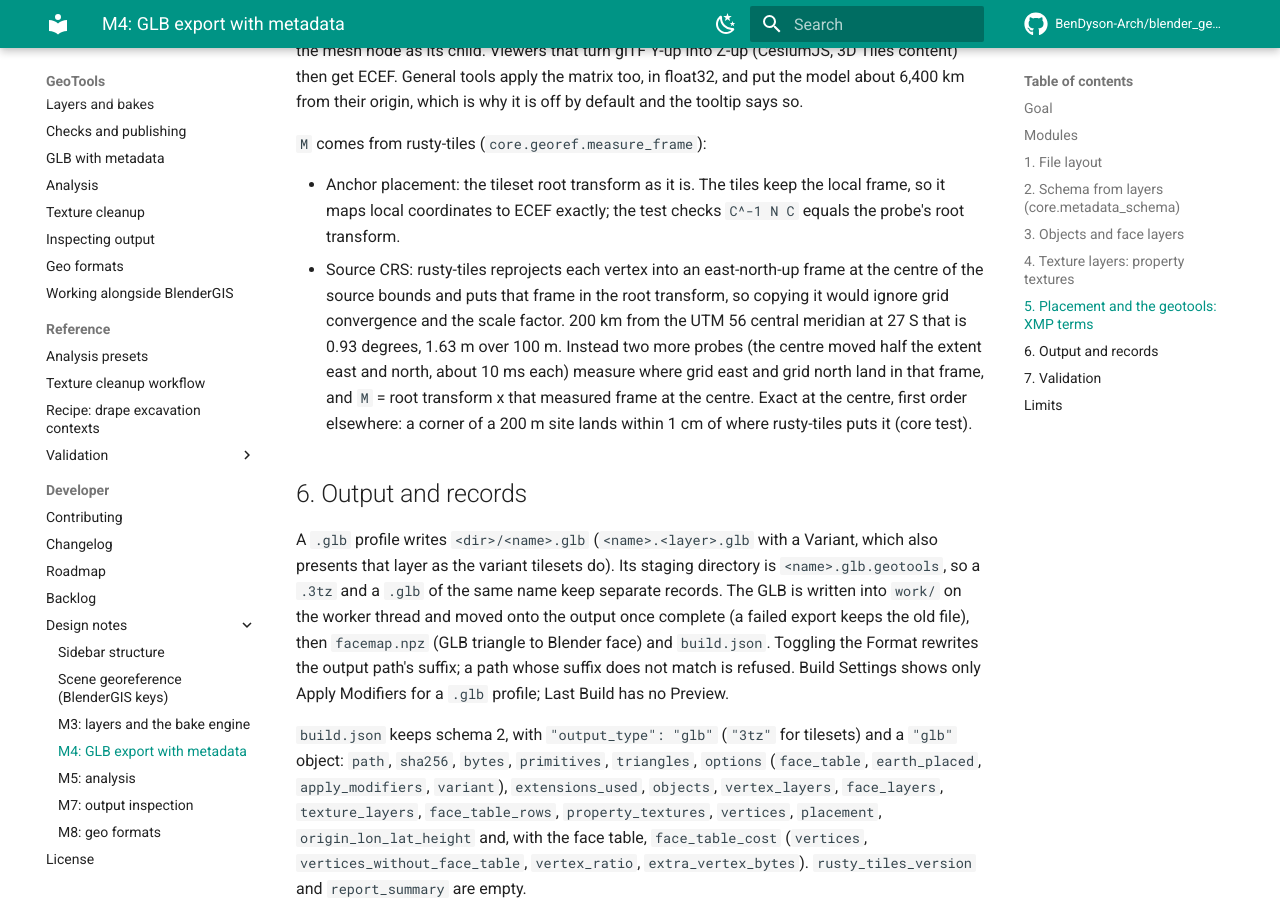
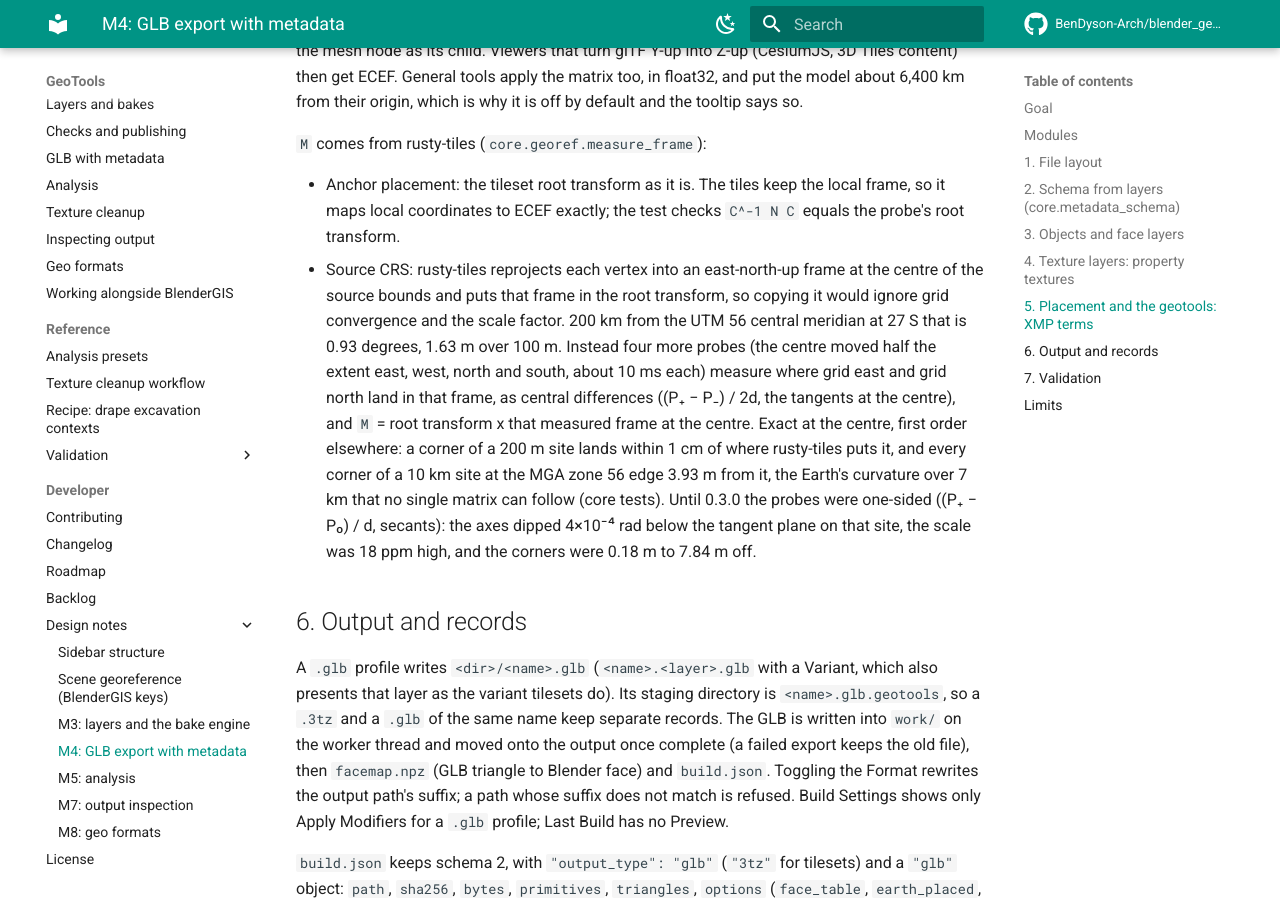
Before and after one commit to BenDyson-Arch/blender_geotools, an MkDocs documentation site: the page built from docs/design/m4-glb-metadata.md, in a window 1280 px wide and 900 px high, scrolled down 6651 px. Built offline with MkDocs 1.6.1 and Material for MkDocs 9.7.7, drawn with Linux system fonts in a browser that asks for light colours; comment, search, counter and statistics services are not loaded.

Commit message:
GLB metadata frame: measure the grid axes with central differences
measure_frame took each axis as (P+ - P0) / d, a secant, which dips below
the tangent plane by d / 2R and carries half the change of scale over the
step. On a 10 km site at the MGA zone 56 edge that tilted both axes by
3.9e-4 rad, made the scale 18 ppm high, and put the corners 0.18 m to
7.84 m from where rusty-tiles places them. Probe west and south too and
take (P+ - P-) / 2d: the tilt is below 1e-7 rad and every corner is 3.93 m
off, the curvature one matrix cannot follow.

Co-Authored-By: Claude Opus 5.5 <noreply@anthropic.com>

```diff
--- a/docs/design/m4-glb-metadata.md
+++ b/docs/design/m4-glb-metadata.md
@@ -266,11 +266,17 @@ says so.
   at the centre of the source bounds and puts that frame in the root
   transform, so copying it would ignore grid convergence and the scale factor.
   200 km from the UTM 56 central meridian at 27 S that is 0.93 degrees, 1.63 m
-  over 100 m. Instead two more probes (the centre moved half the extent east
-  and north, about 10 ms each) measure where grid east and grid north land in
-  that frame, and `M` = root transform x that measured frame at the centre.
-  Exact at the centre, first order elsewhere: a corner of a 200 m site lands
-  within 1 cm of where rusty-tiles puts it (core test).
+  over 100 m. Instead four more probes (the centre moved half the extent
+  east, west, north and south, about 10 ms each) measure where grid east and
+  grid north land in that frame, as central differences
+  ((P₊ − P₋) / 2d, the tangents at the centre), and `M` = root transform x
+  that measured frame at the centre. Exact at the centre, first order
+  elsewhere: a corner of a 200 m site lands within 1 cm of where rusty-tiles
+  puts it, and every corner of a 10 km site at the MGA zone 56 edge 3.93 m
+  from it, the Earth's curvature over 7 km that no single matrix can follow
+  (core tests). Until 0.3.0 the probes were one-sided ((P₊ − P₀) / d,
+  secants): the axes dipped 4×10⁻⁴ rad below the tangent plane on that site,
+  the scale was 18 ppm high, and the corners were 0.18 m to 7.84 m off.
 
 ## 6. Output and records
 
```
Also changed, not shown: CHANGELOG.md (+10 -0 lines), 2 other files.
